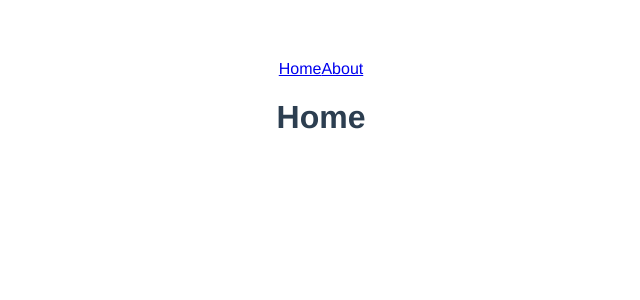
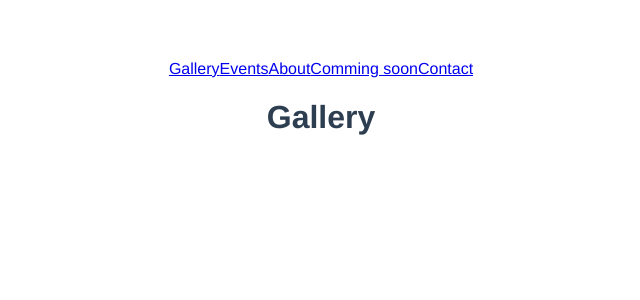
Before and after one commit to DionisPascaru/art-gallery, a Vue app: page / in a window 1280 px wide. Shown: the top 300 px of the page, without its empty margins (319-959 px from the left). Built offline with nearby package versions, Linux system fonts and the light colour scheme; the HTML template or start-up script is replaced by a standard one.

Commit message:
Create all views, config routes related to new views components

```diff
--- a/src/App.vue
+++ b/src/App.vue
@@ -1,8 +1,11 @@
 <template>
   <div id="app">
     <nav>
-      <router-link to="/">Home</router-link>
+      <router-link to="/">Gallery</router-link>
+      <router-link to="/events">Events</router-link>
       <router-link to="/about">About</router-link>
+      <router-link to="/comming-soon">Comming soon</router-link>
+      <router-link to="/contact">Contact</router-link>
     </nav>
     <router-view></router-view>
   </div>
--- a/src/router/routes.js
+++ b/src/router/routes.js
@@ -1,15 +1,33 @@
-import HomeView from '../views/HomeView';
+import GalleryView from '../views/GalleryView';
 import AboutView from '../views/AboutView';
+import EventsView from '../views/EventsView';
+import CommintSoonView from '../views/CommingSoonView';
+import ContactView from '../views/ContactView';
 
 export default [
     {
         path: '/',
-        name: 'HomeView',
-        component: HomeView
+        name: 'GalleryView',
+        component: GalleryView
+    },
+    {
+        path: '/events',
+        name: 'EventsView',
+        component: EventsView
     },
     {
         path: '/about',
         name: 'AboutView',
         component: AboutView
+    },
+    {
+        path: '/comming-soon',
+        name: 'CommingSoonView',
+        component: CommintSoonView
+    },
+    {
+        path: '/contact',
+        name: 'ContactView',
+        component: ContactView
     }
 ]
--- a/src/views/HomeView.vue
+++ b/src/views/CommingSoonView.vue
@@ -1,9 +1,9 @@
 <template>
-    <h1>Home</h1>
+    <h1>Comming soon</h1>
 </template>
 
 <script>
 export default {
-    name: 'HomeView'
+    name: 'CommingSoonView'
 }
 </script>
--- /dev/null
+++ b/src/views/ContactView.vue
@@ -0,0 +1,9 @@
+<template>
+    <h1>Contact</h1>
+</template>
+
+<script>
+export default {
+    name: 'ContactView'
+}
+</script>
--- /dev/null
+++ b/src/views/EventsView.vue
@@ -0,0 +1,9 @@
+<template>
+    <h1>Events</h1>
+</template>
+
+<script>
+export default {
+    name: 'EventsView'
+}
+</script>
--- /dev/null
+++ b/src/views/GalleryView.vue
@@ -0,0 +1,9 @@
+<template>
+    <h1>Gallery</h1>
+</template>
+
+<script>
+export default {
+    name: 'GalleryView'
+}
+</script>
```
